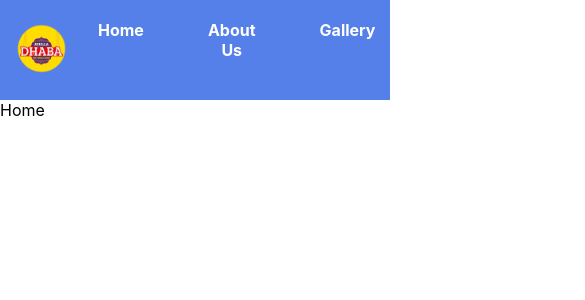
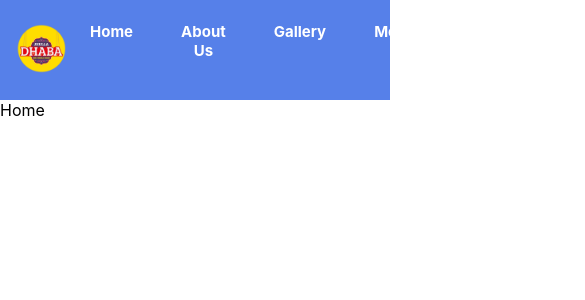
Before and after one commit to ajaymeru/Jhulla-Dhaba, a React (Create React App) app: page / in a window 390 px wide. Shown: the top 300 px of the page, 585 px wide, since content can reach past the window. Built offline with nearby package versions, Linux system fonts and the light colour scheme.

Commit message:
anchortags

```diff
--- a/package.json
+++ b/package.json
@@ -6,6 +6,7 @@
     "@testing-library/jest-dom": "^5.17.0",
     "@testing-library/react": "^13.4.0",
     "@testing-library/user-event": "^13.5.0",
+    "hamburger-react": "^2.5.1",
     "react": "^18.3.1",
     "react-dom": "^18.3.1",
     "react-router-dom": "^6.25.1",
--- a/src/CommonComponents/Navbar/Navbar.css
+++ b/src/CommonComponents/Navbar/Navbar.css
@@ -45,3 +45,12 @@ a.active {
     background-color: #8860D0;
     border: 2px solid #84CEEB;
 }
+
+@media(max-width:840px) {
+    nav ul li a {
+        font-size: 15px;
+    }
+    nav ul li{
+        margin: 0 0.5rem;
+    }
+}
```
Also changed, not shown: 1 other file (tests, documents, lock files or other folders).
